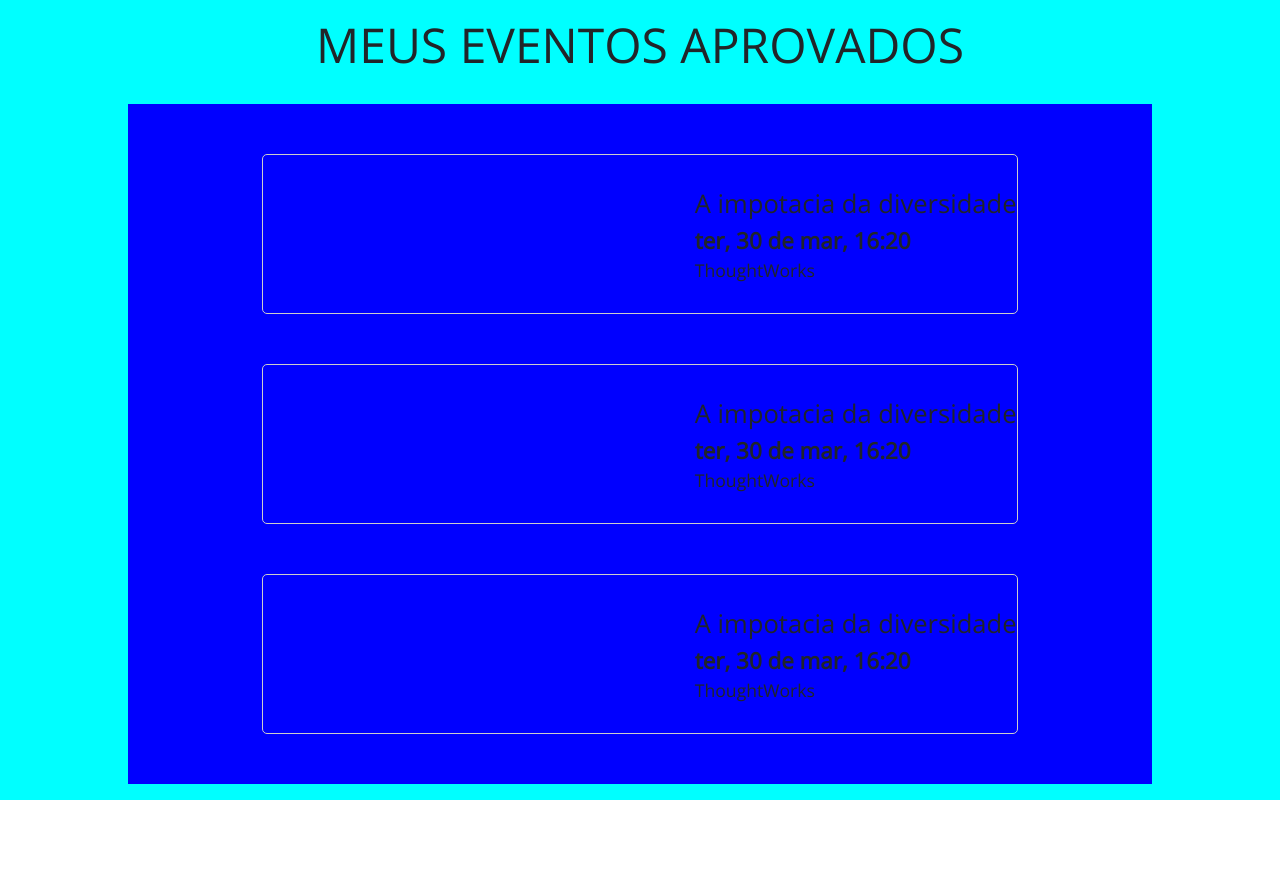
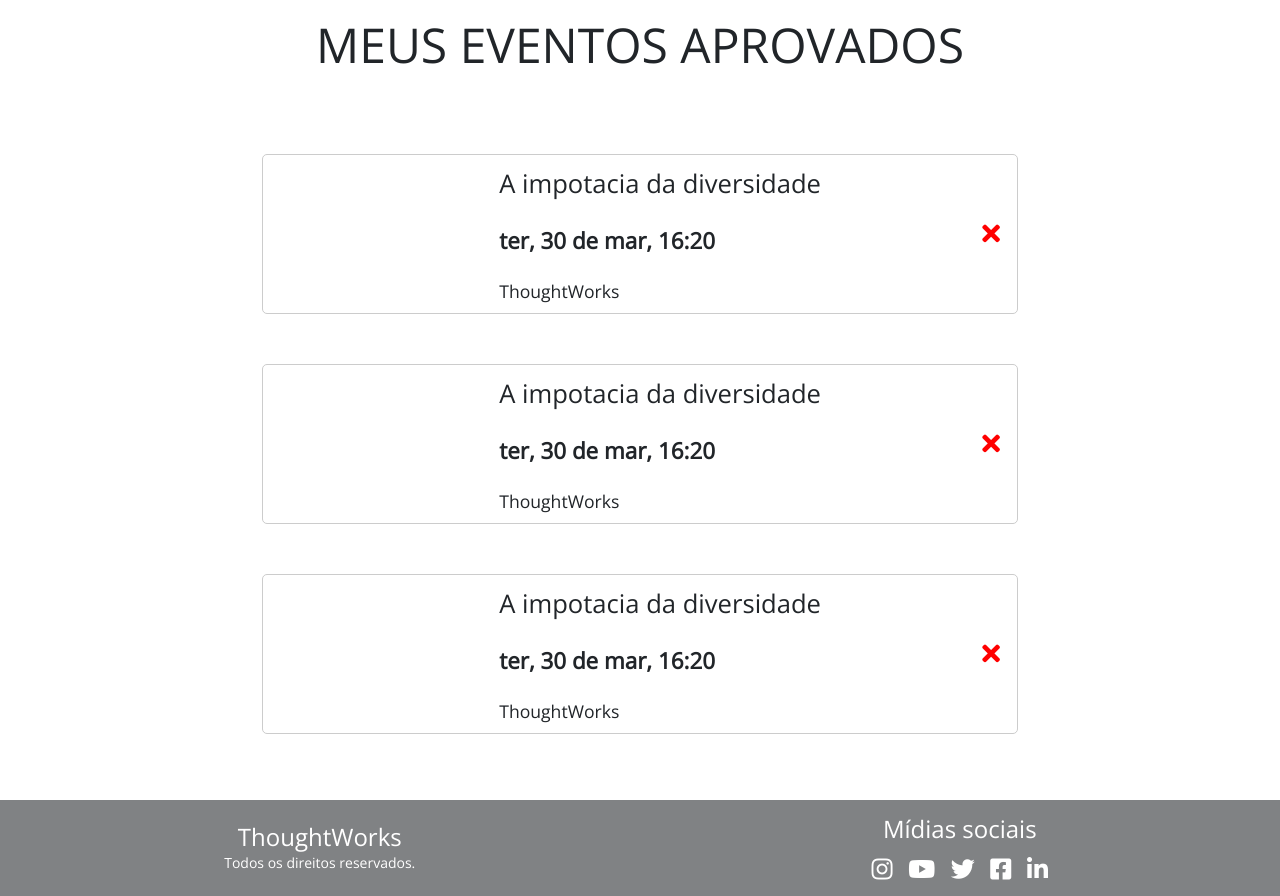
Before and after one commit to lucianobispod/community-in-lounge-react, a React (Create React App) app: page /EventosAprovados in a window 1280 px wide. Before the commit the page ends 800 px from the top, so only its background shows below. Built offline with nearby package versions, Linux system fonts and the light colour scheme.

Commit message:
Tela Evento Aprovado (HTML e CSS) criado

```diff
--- a/src/pages/eventos_aprovados/EventosAprovados.css
+++ b/src/pages/eventos_aprovados/EventosAprovados.css
@@ -25,11 +25,11 @@ h1, h2, h3, h4, a,p {
 .sessao-aprovados{
     width: 100%;
     height: 100vh;
-    background: aqua;
     display: flex;
     flex-direction: column;
     justify-content: space-around;
     align-items: center;
+    /* background: aqua; */
 }
 
 
@@ -41,12 +41,12 @@ h1, h2, h3, h4, a,p {
 
 .div-eventos-aprovados {
     width: 80vw;
-    background: blue;
     display: flex;
     flex-direction: column;
     justify-content: space-evenly;
     align-items: center;
     height: 85vh;
+    /* background: blue; */
 }
 
 .card-aprovado{
@@ -59,6 +59,39 @@ h1, h2, h3, h4, a,p {
     border-radius: 5px;
 }
 
+ .foto-aprovado{
+    height: 20vh;
+    width: 18vw;
+    }
+
+.info-evento-aprovado{
+ height: 20vh;
+ width: 30vw;
+ display: flex;
+ flex-direction: column;
+ justify-content: space-around;
+}
+
+.div-botao-rejeitar{
+    width: 10vw;
+    height: 8vh;
+    display: flex;
+    justify-content: flex-end;
+    align-items: center;
+}
+
+.rejeitar{
+    height: 5vh;
+    width: 4vw;
+    cursor: pointer;
+    font-size: 1.6em;
+    border: none;
+    outline: 0;
+    background: none;
+}
+.fa-times:before {
+    color: red;
+}
 .titulo-info {
     font-size: 1.6em;
 }
--- a/src/pages/eventos_aprovados/EventosAprovados.js
+++ b/src/pages/eventos_aprovados/EventosAprovados.js
@@ -1,7 +1,8 @@
 import React, { Component } from 'react';
 import './EventosAprovados.css';
 
-
+import axios from 'axios';
+import Footer from '../../components/footer/Footer';
 
 
 
@@ -12,6 +13,16 @@ class EventosAprovados extends Component {
         this.state = {
             listaaprovados: [],
         }
+    }
+
+    listarEventosAprovados(id){
+        axios.get('http://localhost:5000/api/Aprovados'+ id,
+
+        )
+    }
+
+    componentDidMount(id){
+
     }
     render() {
         return (
@@ -33,10 +44,12 @@ class EventosAprovados extends Component {
                                     <p className="titulo-info">A impotacia da diversidade</p>
                                     <p className="data-info">ter, 30 de mar, 16:20</p>
                                     <p className="comunidade-info">ThoughtWorks</p>
+                                </div>
+
+                                    <div className="div-botao-rejeitar"><button class="rejeitar"><i class="fas fa-times"></i></button></div>
 
                             </div>
 
-                            </div>
 
                             <div className="card-aprovado">
                                 <div className="foto-aprovado"></div>
@@ -46,10 +59,12 @@ class EventosAprovados extends Component {
                                     <p className="titulo-info">A impotacia da diversidade</p>
                                     <p className="data-info">ter, 30 de mar, 16:20</p>
                                     <p className="comunidade-info">ThoughtWorks</p>
+                                </div>
+
+                                    <div className="div-botao-rejeitar"><button class="rejeitar"><i class="fas fa-times"></i></button></div>
 
                             </div>
 
-                            </div>
 
                             <div className="card-aprovado">
                                 <div className="foto-aprovado"></div>
@@ -59,8 +74,9 @@ class EventosAprovados extends Component {
                                     <p className="titulo-info">A impotacia da diversidade</p>
                                     <p className="data-info">ter, 30 de mar, 16:20</p>
                                     <p className="comunidade-info">ThoughtWorks</p>
+                                </div>
 
-                                    </div>
+                                    <div className="div-botao-rejeitar"><button class="rejeitar"><i class="fas fa-times"></i></button></div>
 
                             </div>
 
@@ -68,6 +84,7 @@ class EventosAprovados extends Component {
 
                         </div>
                     </section>
+                    <Footer />
                 </main>
             </div>
         )
```
Also changed, not shown: src/assets/images/banner.png (added). Lines whose indentation alone changed are shown as unchanged.
